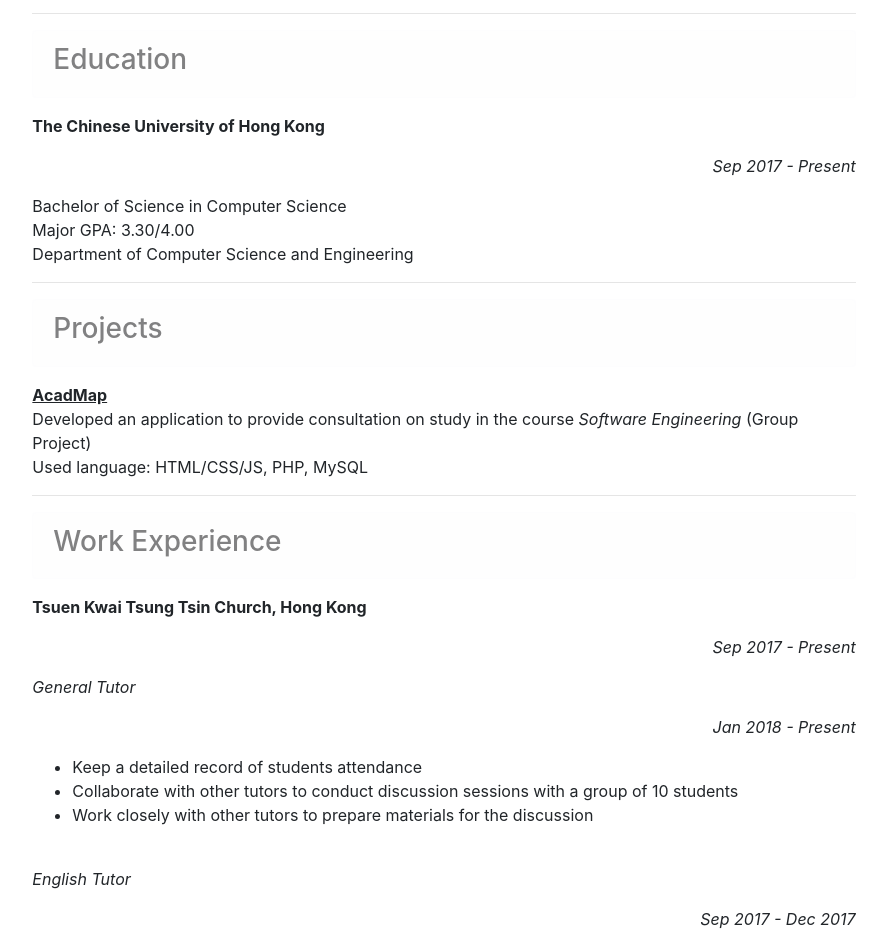
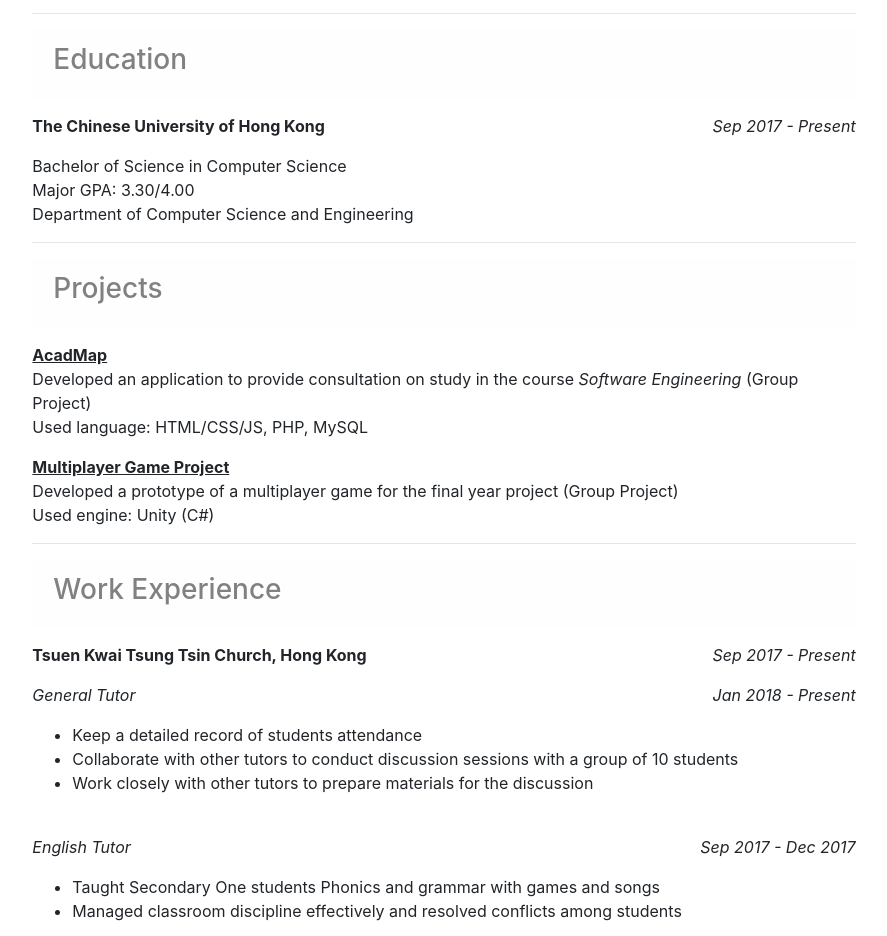
Before and after one commit to fungking07/fungking07.github.io, a plain HTML site: page cv.html in a window 1280 px wide. Shown: the part 153-1089 px from the top of the page, without its empty margins (196-1083 px from the left). Drawn offline with nearby package versions, Linux system fonts and the light colour scheme.

Commit message:
update content and style

```diff
--- a/cv.html
+++ b/cv.html
@@ -45,8 +45,8 @@
               <h3>Education</h3>
             </div>
             <div id="textbox">
-              <p class="text-left"><b>The Chinese University of Hong Kong</b></p>
-              <p class="text-right"><i>Sep 2017 - Present</i></p>
+              <p class="alignleft"><b>The Chinese University of Hong Kong</b></p>
+              <p class="alignright"><i>Sep 2017 - Present</i></p>
             </div>
             <div style="clear: both;"></div>
             <p>Bachelor of Science in Computer Science<br>Major GPA: 3.30/4.00<br>Department of Computer Science and Engineering</p>
@@ -57,18 +57,21 @@
             <p><u><b>AcadMap</b></u><br>
               Developed an application to provide consultation on study in the course <i>Software Engineering</i> (Group Project)<br>
               Used language: HTML/CSS/JS, PHP, MySQL</p>
+            <p><u><b>Multiplayer Game Project</b></u><br>
+              Developed a prototype of a multiplayer game for the final year project (Group Project)<br>
+              Used engine: Unity (C#)</p>
               <hr>
             <div class="alert alert-light" role="alert">
               <h3>Work Experience</h3>
             </div>
             <div id="textbox">
-              <p class="text-left"><b>Tsuen Kwai Tsung Tsin Church, Hong Kong</b></p>
-              <p class="text-right"><i>Sep 2017 - Present</i></p>
+              <p class="alignleft"><b>Tsuen Kwai Tsung Tsin Church, Hong Kong</b></p>
+              <p class="alignright"><i>Sep 2017 - Present</i></p>
             </div>
             <div style="clear: both;"></div>
             <div id="textbox">
-              <p class="text-left"><i>General Tutor</i></p>
-              <p class="text-right"><i>Jan 2018 - Present</i></p>
+              <p class="alignleft"><i>General Tutor</i></p>
+              <p class="alignright"><i>Jan 2018 - Present</i></p>
             </div>
             <div style="clear: both;"></div>
             <ul>
@@ -78,8 +81,8 @@
             </ul>
             <br>
             <div id="textbox">
-              <p class="text-left"><i>English Tutor</i></p>
-              <p class="text-right"><i>Sep 2017 - Dec 2017</i></p>
+              <p class="alignleft"><i>English Tutor</i></p>
+              <p class="alignright"><i>Sep 2017 - Dec 2017</i></p>
             </div>
             <div style="clear: both;"></div>
             <ul>
```
